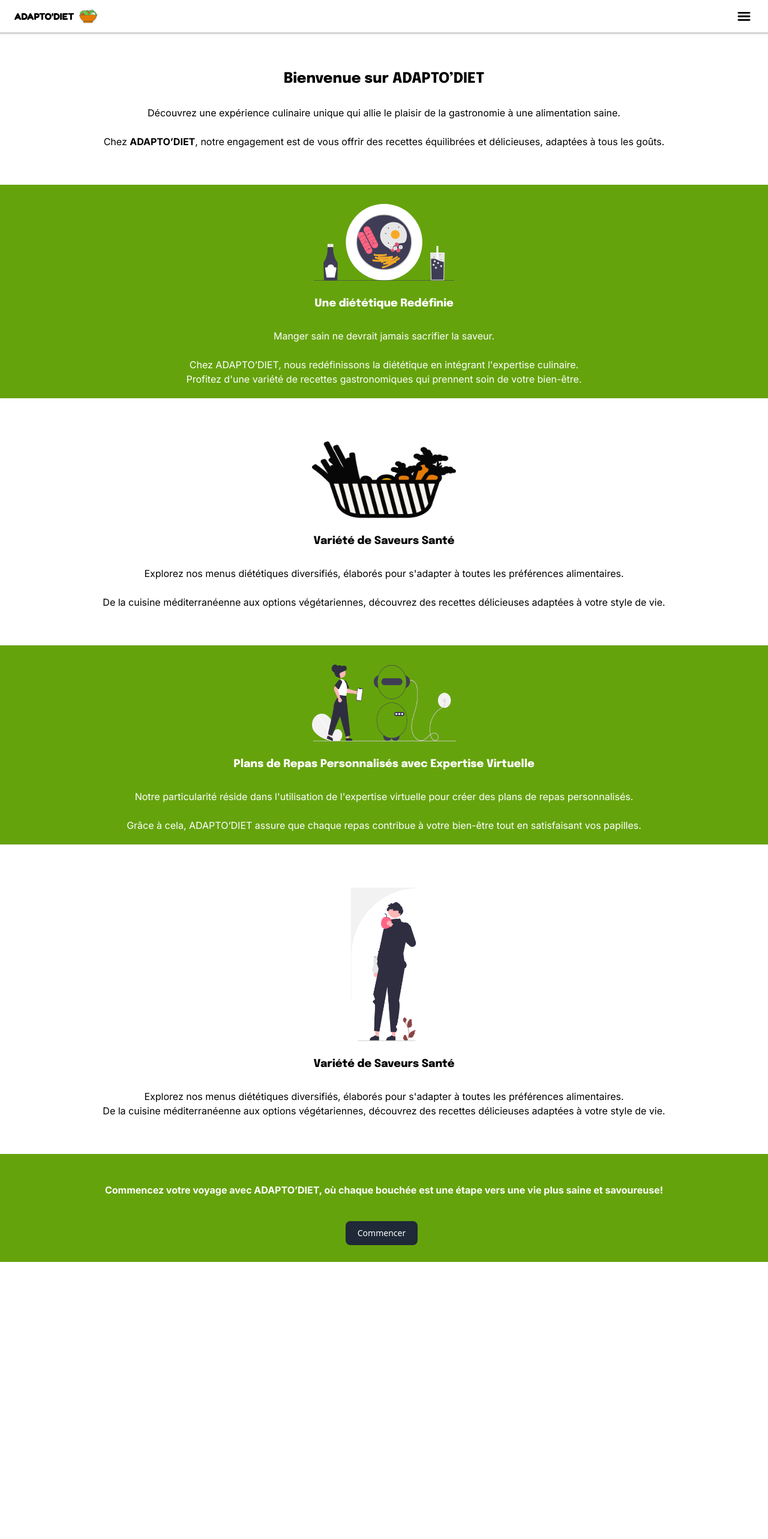
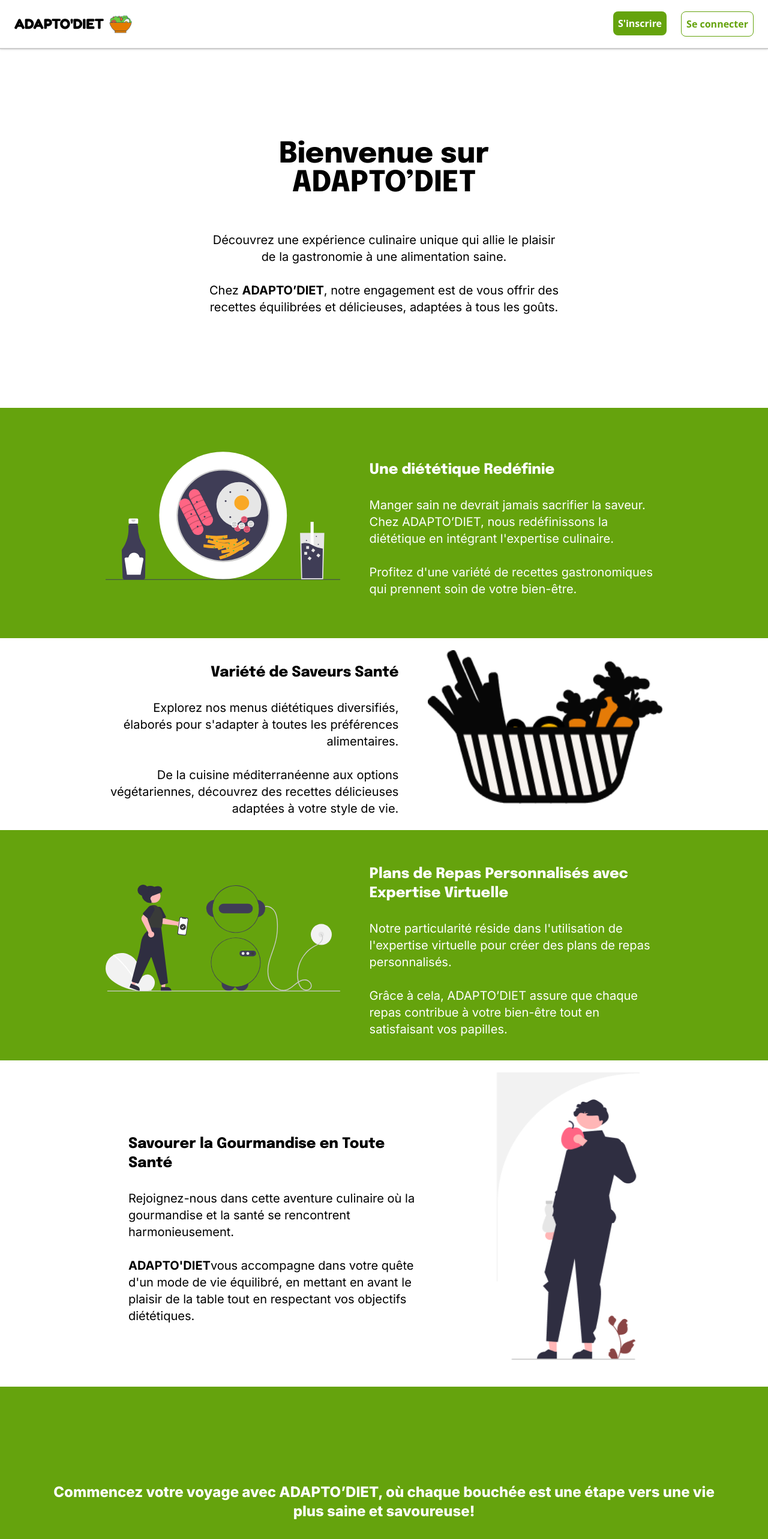
Before and after one commit to xsma-L/adapto-diet, a Next.js app in the folder client/: page / in a window 1280 px wide. Shown: the top 2566 px of the page at 60% size. Before the commit the page ends 2104 px from the top, so only its background shows below. Built offline with nearby package versions, Linux system fonts and the light colour scheme.

Commit message:
homepage:(feature)

```diff
--- /dev/null
+++ b/client/src/app/inscription/page.tsx
@@ -0,0 +1,9 @@
+'use client'
+
+export default function Inscription() {
+    return(
+        <main>
+            <h1 className="text-2xl">Inscription</h1>
+        </main>
+    )
+}
--- a/client/src/app/page.tsx
+++ b/client/src/app/page.tsx
@@ -1,85 +1,101 @@
+"use client"
+
 import Image from 'next/image'
+import Link from 'next/link'
 
 export default function Home() {
   return (
     <main className="">
-      <div className="flex justify-between items-center px-6 w-full h-14 border-b-2 bg-opacity-0 shadow border-black/20">
+      <div className="fixed top-0 bg-white z-30 flex justify-between items-center px-6 py-7 lg:py-10 w-full h-14 border-b-2 shadow border-black/20">
         <div className="flex items-center" id="logo">
           <div className="h-fit">
-            <span className="font-fredoka font-bold">ADAPTO'DIET</span>
+            <span className="font-fredoka font-bold lg:text-2xl">ADAPTO'DIET</span>
           </div>
-          <div className="ml-2 h-6 w-8 relative">
+          <div className="ml-2 h-6 lg:h-8 w-8 lg:w-10 relative">
             <Image src="/logo.webp" fill={true} alt="adapto'diet" />
           </div>
         </div>
-        <div className="h-8 w-8 relative">
-          <Image src="/hamburger-menu.svg" fill={true} alt="menu dropdown" />
+        <div className="h-fit w-fit flex">
+          <Link href="/inscription">
+            <button className="rounded-lg bg-primary text-white font-bold p-2 mr-6 transition">S'inscrire</button>
+          </Link>
+          <Link href="/">
+            <button className="rounded-lg border border-primary bg-white text-primary font-bold p-2">Se connecter</button>
+          </Link>
         </div>
       </div>
-      <section className="h-full">
-        <div className="px-6 text-center mt-10 py-5">
-          <h1 className="font-epilogue font-extrabold text-2xl">Bienvenue sur ADAPTO’DIET</h1>
-          <p className="font-inter mt-7">
+      <section className="h-full w-full lg:h-[85vh] lg:relative">
+        <div className="px-6 text-center mt-10 py-5 lg:absolute lg:top-1/2 lg:left-1/2 lg:-translate-x-1/2 lg:-translate-y-1/2">
+          <h1 className="font-epilogue font-extrabold text-2xl lg:text-5xl">Bienvenue sur ADAPTO’DIET</h1>
+          <p className="font-inter mt-7 lg:mt-14 lg:text-xl">
             Découvrez une expérience culinaire unique qui allie le plaisir de la gastronomie à une alimentation saine.<br /><br />
             Chez <strong>ADAPTO’DIET</strong>, notre engagement est de vous offrir des recettes équilibrées et délicieuses, adaptées à tous les goûts.
           </p>
         </div>
       </section>
-      <section className="h-full bg-primary text-white">
-        <div className="px-6 text-center mt-10 py-5">
-          <div className="w-60 h-32 relative mt-3 mb-6 mx-auto">
+      <section className="h-full w-full lg:h-fit lg:flex lg:justify-center lg:align-center bg-primary text-white">
+        <div className="px-6 text-center mt-10 py-5 lg:w-[80%] lg:flex lg:mt-0 lg:items-center lg:justify-around">
+          <div className="h-32 relative mt-3 mb-6 mx-auto lg:basis-2/5 lg:w-full lg:h-80 lg:mt-0 lg:mx-0">
             <Image src="/plate.svg" fill={true} alt="Repas équilibré sur une assiette avec légumes et protéines" />
           </div>
-          <h2 className="font-epilogue font-extrabold text-lg">Une diététique Redéfinie</h2>
-          <p className="font-inter mt-7">
-            Manger sain ne devrait jamais sacrifier la saveur.<br /><br />
-            Chez ADAPTO’DIET, nous redéfinissons la diététique en intégrant l'expertise culinaire.<br />
+          <div className="basis-1/2">
+            <h2 className="font-epilogue font-extrabold text-lg lg:text-2xl lg:text-left lg:mt-5">Une diététique Redéfinie</h2>
+            <p className="font-inter mt-7 lg:text-xl lg:leading-7 lg:text-left">
+              Manger sain ne devrait jamais sacrifier la saveur.<br />
+              Chez ADAPTO’DIET, nous redéfinissons la diététique en intégrant l'expertise culinaire.<br /><br />
               Profitez d'une variété de recettes gastronomiques qui prennent soin de votre bien-être.
             </p>
           </div>
+        </div>
       </section>
-      <section className="h-full">
-        <div className="px-6 text-center mt-10 py-5">
-          <div className="w-60 h-32 relative mt-3 mb-6 mx-auto">
+      <section className="h-full w-full lg:h-fit lg:flex lg:justify-center lg:align-center">
+        <div className="px-6 text-center mt-10 py-5 lg:mt-0 lg:w-[80%] lg:flex lg:flex-row-reverse lg:items-center lg:justify-around">
+          <div className="w-60 h-32 relative mt-3 mb-6 mx-auto lg:basis-2/5 lg:h-64 lg:mt-0 lg:mx-0">
             <Image src="/Chars.webp" fill={true} alt="Panier équilibré repmlit de légumes et protéines" />
           </div>
-          <h2 className="font-epilogue font-extrabold text-lg">Variété de Saveurs Santé</h2>
-          <p className="font-inter mt-7">
+          <div className="basis-1/2">
+            <h2 className="font-epilogue font-extrabold text-lg lg:text-2xl lg:mt-5 lg:text-right">Variété de Saveurs Santé</h2>
+            <p className="font-inter mt-7 lg:text-xl lg:leading-7 lg:text-right">
               Explorez nos menus diététiques diversifiés, élaborés pour s'adapter à toutes les préférences alimentaires.<br /><br />
               De la cuisine méditerranéenne aux options végétariennes, découvrez des recettes délicieuses adaptées à votre style de vie.
             </p>
           </div>
+        </div>
       </section>
-      <section className="h-full bg-primary text-white">
-        <div className="px-6 text-center mt-10 py-5">
-          <div className="w-60 h-32 relative mt-3 mb-6 mx-auto">
-            <Image src="/ia-image.webp" fill={true} alt="Repas équilibré créé avec l'aide d'une intelligence artificielle" />
+      <section className="h-full w-full lg:h-fit lg:flex lg:justify-center lg:align-center bg-primary text-white">
+        <div className="px-6 text-center mt-10 py-5 lg:mt-0 lg:w-[80%] lg:flex lg:items-center lg:justify-around">
+          <div className="w-60 h-32 relative mt-3 mb-6 mx-auto lg:basis-2/5 lg:h-80 lg:mt-0 lg:mx-0">
+            <Image src="/robot.svg" fill={true} alt="Repas équilibré créé avec l'aide d'une intelligence artificielle" />
           </div>
-          <h2 className="font-epilogue font-extrabold text-lg">Plans de Repas Personnalisés avec Expertise Virtuelle</h2>
-          <p className="font-inter mt-7">
+          <div className="basis-1/2">
+            <h2 className="font-epilogue font-extrabold text-lg lg:text-2xl lg:mt-5 lg:text-left">Plans de Repas Personnalisés avec Expertise Virtuelle</h2>
+            <p className="font-inter mt-7 lg:text-xl lg:leading-7 lg:text-left">
               Notre particularité réside dans l'utilisation de l'expertise virtuelle pour créer des plans de repas personnalisés.<br /> <br />
               Grâce à cela, ADAPTO’DIET assure que chaque repas contribue à votre bien-être tout en satisfaisant vos papilles.
             </p>
           </div>
+        </div>
       </section>
-      <section className="h-full">
-        <div className="px-6 text-center mt-10 py-5">
-          <div className="w-28 h-64 relative mt-3 mb-6 mx-auto">
+      <section className="h-full w-full lg:h-fit lg:flex lg:justify-center lg:align-center">
+        <div className="px-6 text-center mt-10 py-5 lg:mt-0 lg:w-[80%] lg:flex lg:flex-row-reverse lg:items-center lg:justify-around">
+          <div className="w-60 h-64 relative mt-3 mb-6 mx-auto md:h-[23rem] lg:w-basis-1/3 lg:h-[30rem] lg:mt-0 lg:mx-0">
             <Image src="/healthy.webp" fill={true} alt="Repas équilibré créé avec l'aide d'une intelligence artificielle" />
           </div>
-          <h2 className="font-epilogue font-extrabold text-lg">Variété de Saveurs Santé</h2>
-          <p className="font-inter mt-7">
-            Explorez nos menus diététiques diversifiés, élaborés pour s'adapter à toutes les préférences alimentaires.<br />
-            De la cuisine méditerranéenne aux options végétariennes, découvrez des recettes délicieuses adaptées à votre style de vie.
+          <div className="basis-1/2">
+            <h2 className="font-epilogue font-extrabold text-lg lg:text-2xl lg:mt-5 lg:text-left">Savourer la Gourmandise en Toute Santé</h2>
+            <p className="font-inter mt-7 lg:text-xl lg:leading-7 lg:text-left">
+            Rejoignez-nous dans cette aventure culinaire où la gourmandise et la santé se rencontrent harmonieusement.
+            <br /><br /><strong>ADAPTO'DIET</strong>vous accompagne dans votre quête d'un mode de vie équilibré, en mettant en avant le plaisir de la table tout en respectant vos objectifs diététiques.
             </p>
           </div>
+        </div>
       </section>
-      <section className="h-full bg-primary text-white">
-        <div className="px-6 text-center mt-10 py-5">
-          <p className="font-inter mt-7 font-bold">
+      <section className="h-full w-full lg:h-[50vh] lg:relative bg-primary text-white">
+        <div className="lg:w-[90%] px-6 text-center mt-10 py-5 lg:absolute lg:top-1/2 lg:left-1/2 lg:-translate-x-1/2 lg:-translate-y-1/2">
+          <p className="font-inter font-extrabold text-center md:text-lg lg:text-2xl lg:mt-5">
             Commencez votre voyage avec ADAPTO’DIET, où chaque bouchée est une étape vers une vie plus saine et savoureuse!
           </p>
-          <button type="button" className="mt-10 text-white bg-gray-800 hover:bg-gray-900 focus:outline-none focus:ring-4 focus:ring-gray-300 font-medium rounded-lg text-sm px-5 py-2.5 me-2 mb-2 dark:bg-gray-800 dark:hover:bg-gray-700 dark:focus:ring-gray-700 dark:border-gray-700">Commencer</button>
+          <button type="button" className="mt-10 text-white bg-gray-800 hover:bg-gray-900 focus:outline-none focus:ring-4 focus:ring-gray-300 font-medium rounded-lg text-sm px-5 py-2.5 me-2 mb-2 dark:bg-gray-800 dark:hover:bg-gray-700 dark:focus:ring-gray-700 dark:border-gray-700 lg:p-5 lg:text-lg">Commencer</button>
         </div>
       </section>
     </main>
```
Also changed, not shown: client/src/utils/header.tsx (added, +23 -0 lines), client/public/robot.svg (added), 1 other file (tests, documents, lock files or other folders). Lines whose indentation alone changed are shown as unchanged.
